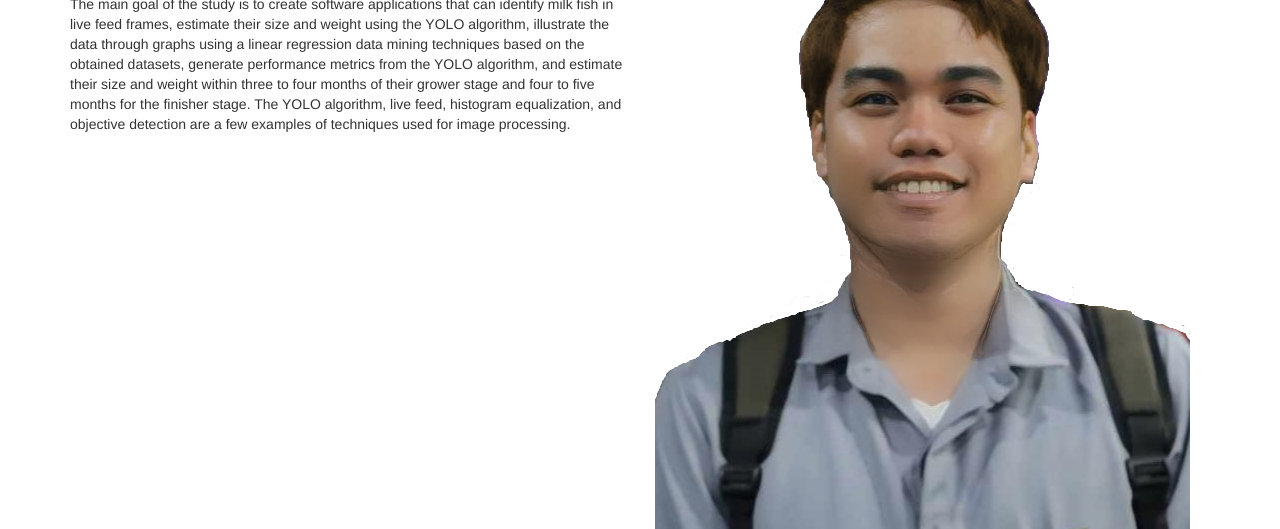
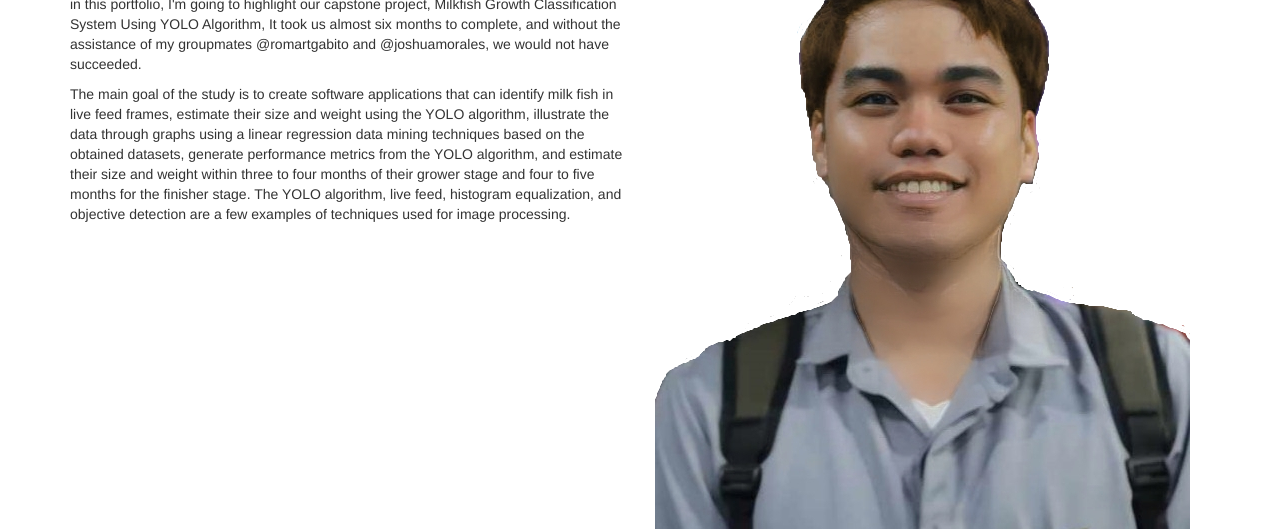
Before and after one commit to joshuabeloy/joshua_beloy-portfolio, a plain HTML site: page Home.html in a window 1280 px wide. Shown: the part 571-1100 px from the top of the page. Drawn offline with Linux system fonts and the light colour scheme.

Commit message:
Update Home.html

```diff
--- a/Home.html
+++ b/Home.html
@@ -85,7 +85,8 @@
 	<div class="row">
 		<div class="col-md-6">
 			<h2>This is Me</h2>
-			<p></p>
+			<p>in this portfolio, I'm going to highlight our capstone project, Milkfish Growth Classification System Using YOLO Algorithm, It took us almost six months to complete,
+			and without the assistance of my groupmates @romartgabito and @joshuamorales, we would not have succeeded. </p>
 			<p>The main goal of the study is to create software applications that can identify milk fish in live feed frames, estimate their size and weight using the YOLO algorithm, illustrate the data through graphs using a linear regression data mining techniques based on the obtained datasets, generate performance metrics from the YOLO algorithm, and estimate their size and weight within three to four months of their grower stage and four to five months for the finisher stage. The YOLO algorithm, live feed, histogram equalization, and objective detection are a few examples of techniques used for image processing.</p>
 		</div>
 		<div class="col-md-6">
```
